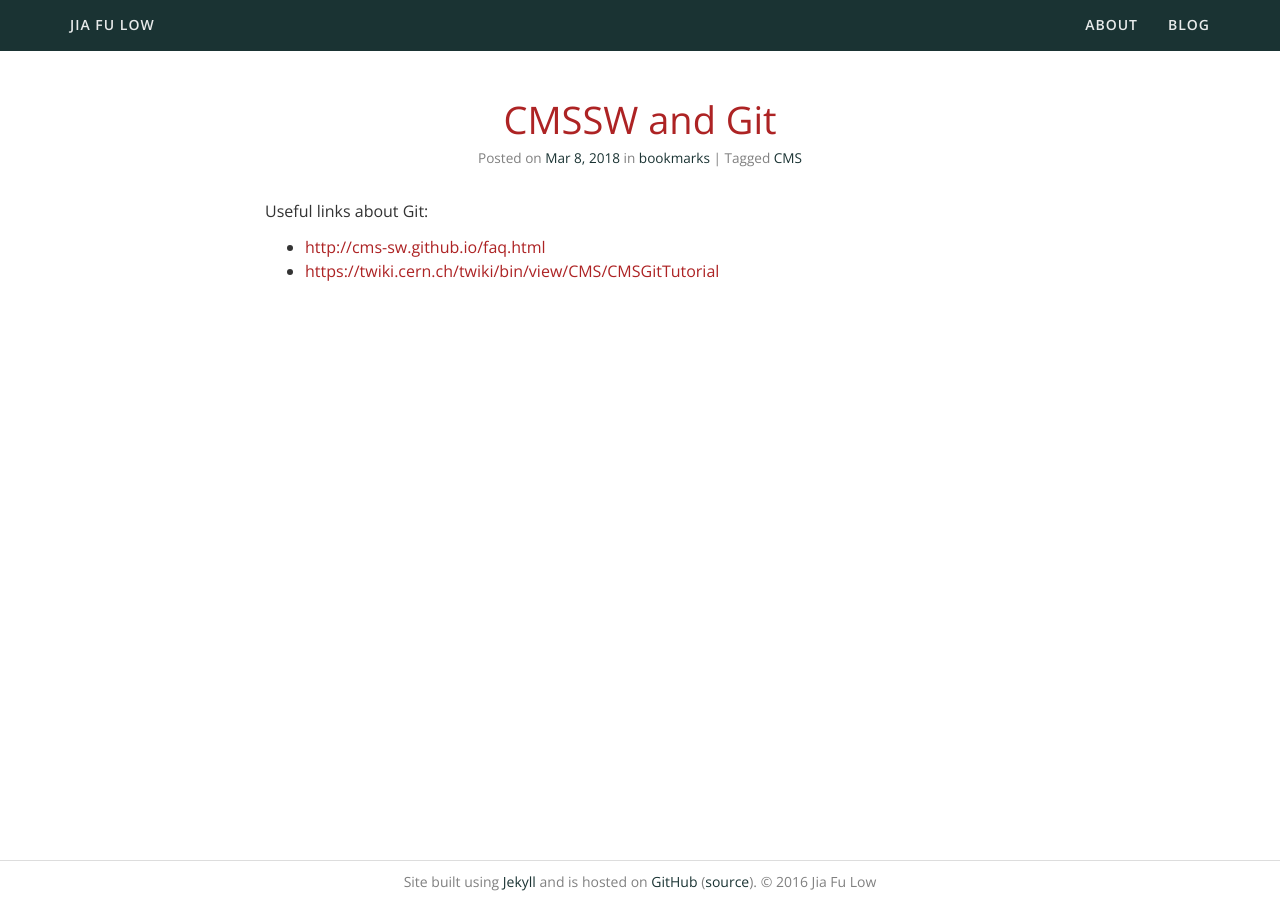
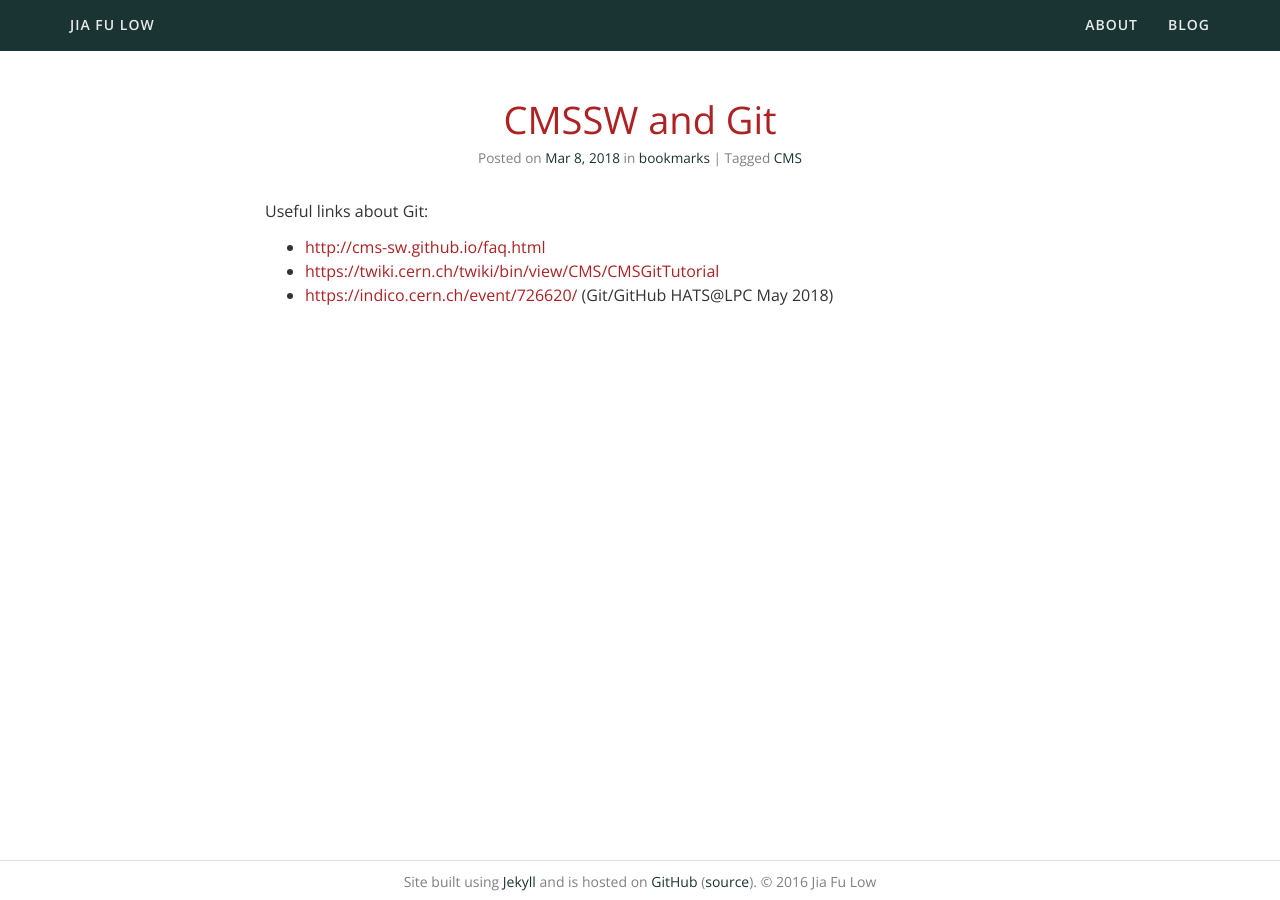
Before and after one commit to jiafulow/jiafulow.github.io, a Jekyll site: the page built from _posts/2018-03-08-cmssw-and-git.md, in a window 1280 px wide. Built offline with Jekyll 4.4.1, drawn with Linux system fonts in a browser that asks for light colours; nearby versions of some CDN libraries.

Commit message:
Update 2018-03-08-cmssw-and-git.md

```diff
--- a/_posts/2018-03-08-cmssw-and-git.md
+++ b/_posts/2018-03-08-cmssw-and-git.md
@@ -10,3 +10,4 @@ Useful links about Git:
 
 - <http://cms-sw.github.io/faq.html>
 - <https://twiki.cern.ch/twiki/bin/view/CMS/CMSGitTutorial>
+- <https://indico.cern.ch/event/726620/> (Git/GitHub HATS@LPC May 2018)
```
